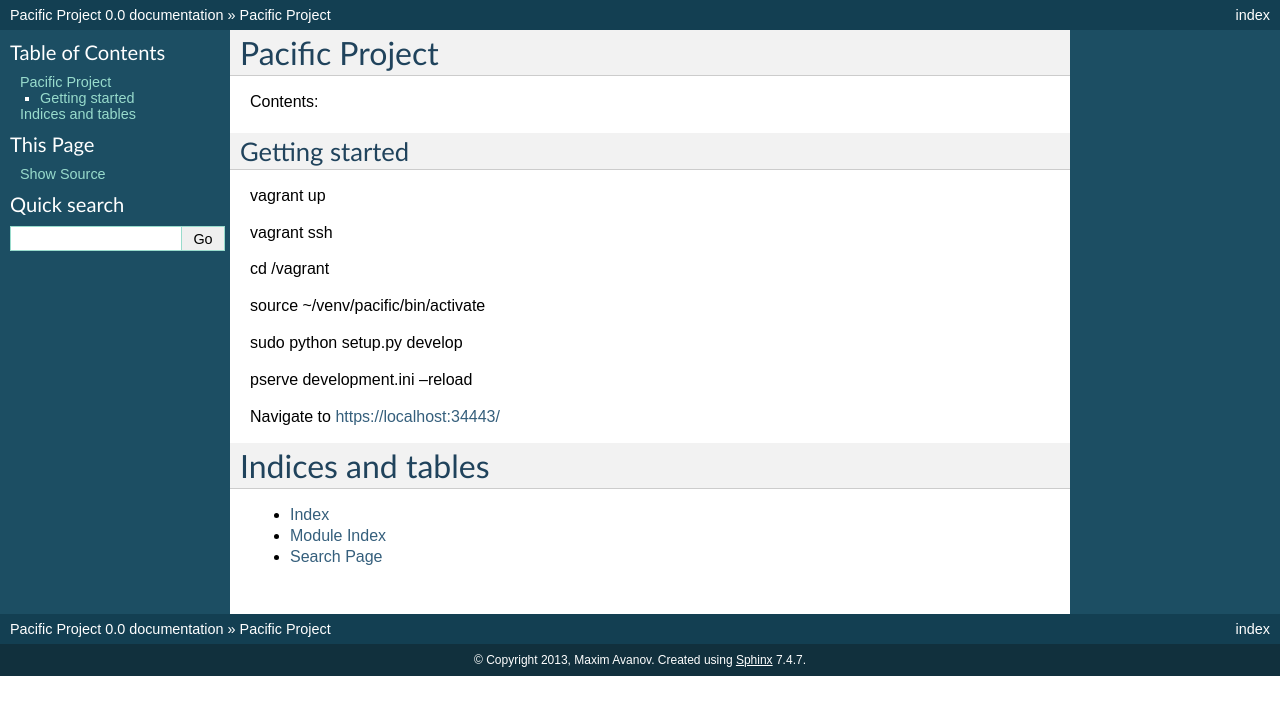
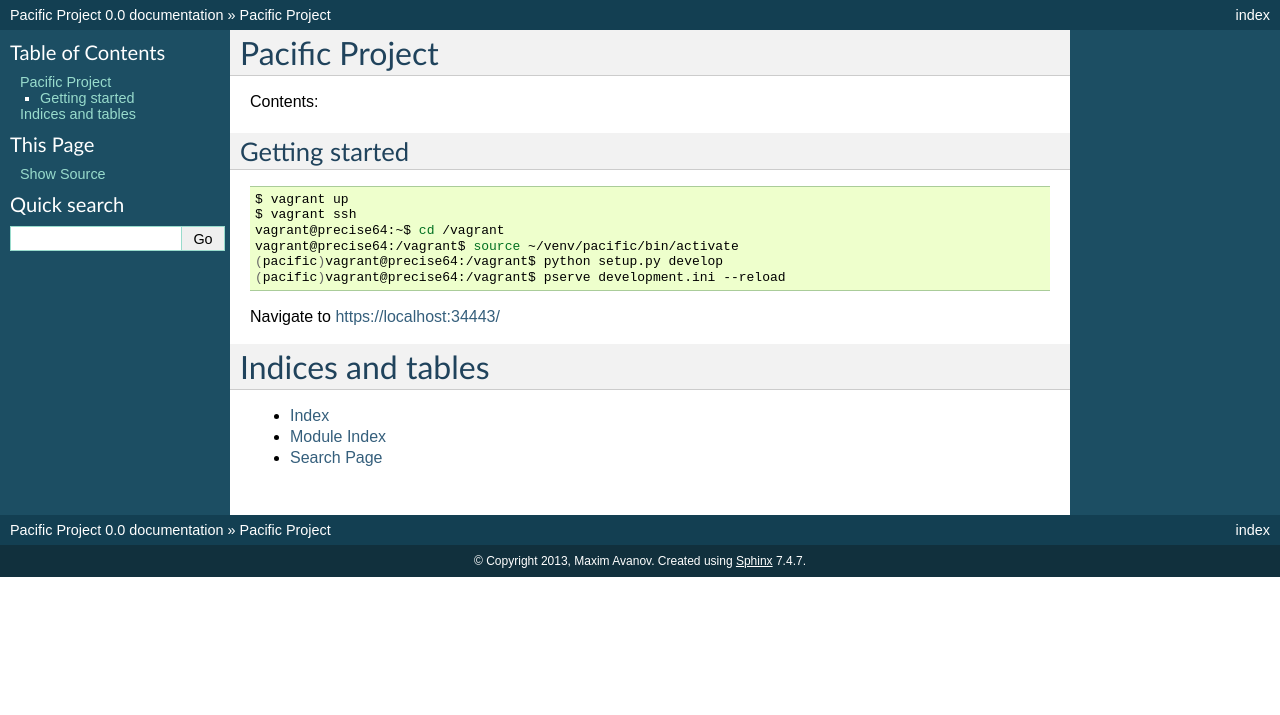
Before and after one commit to connectthefuture/Pacific, a Sphinx documentation site: the page built from docs/index.rst, in a window 1280 px wide. Shown: the top 715 px of the page. Built offline with Sphinx 7.4.7, drawn with Linux system fonts in a browser that asks for light colours.

```diff
--- a/docs/index.rst
+++ b/docs/index.rst
@@ -15,17 +15,15 @@ Contents:
 Getting started
 -----------------
 
-vagrant up
+.. code-block:: bash
 
-vagrant ssh
+    $ vagrant up
+    $ vagrant ssh
+    vagrant@precise64:~$ cd /vagrant
+    vagrant@precise64:/vagrant$ source ~/venv/pacific/bin/activate
+    (pacific)vagrant@precise64:/vagrant$ python setup.py develop
+    (pacific)vagrant@precise64:/vagrant$ pserve development.ini --reload
 
-cd /vagrant
-
-source ~/venv/pacific/bin/activate
-
-sudo python setup.py develop
-
-pserve development.ini --reload
 
 Navigate to https://localhost:34443/
 
--- a/requirements.txt
+++ b/requirements.txt
@@ -32,6 +32,10 @@ Plim==0.9.0
 # ---------------
 jsonschema==2.3.0
 
+# Configuration
+# ---------------
+PyYAML==3.10
+
 # Tests
 # ---------------
 pytest==2.4.2
```
Also changed, not shown: 1 other file.
